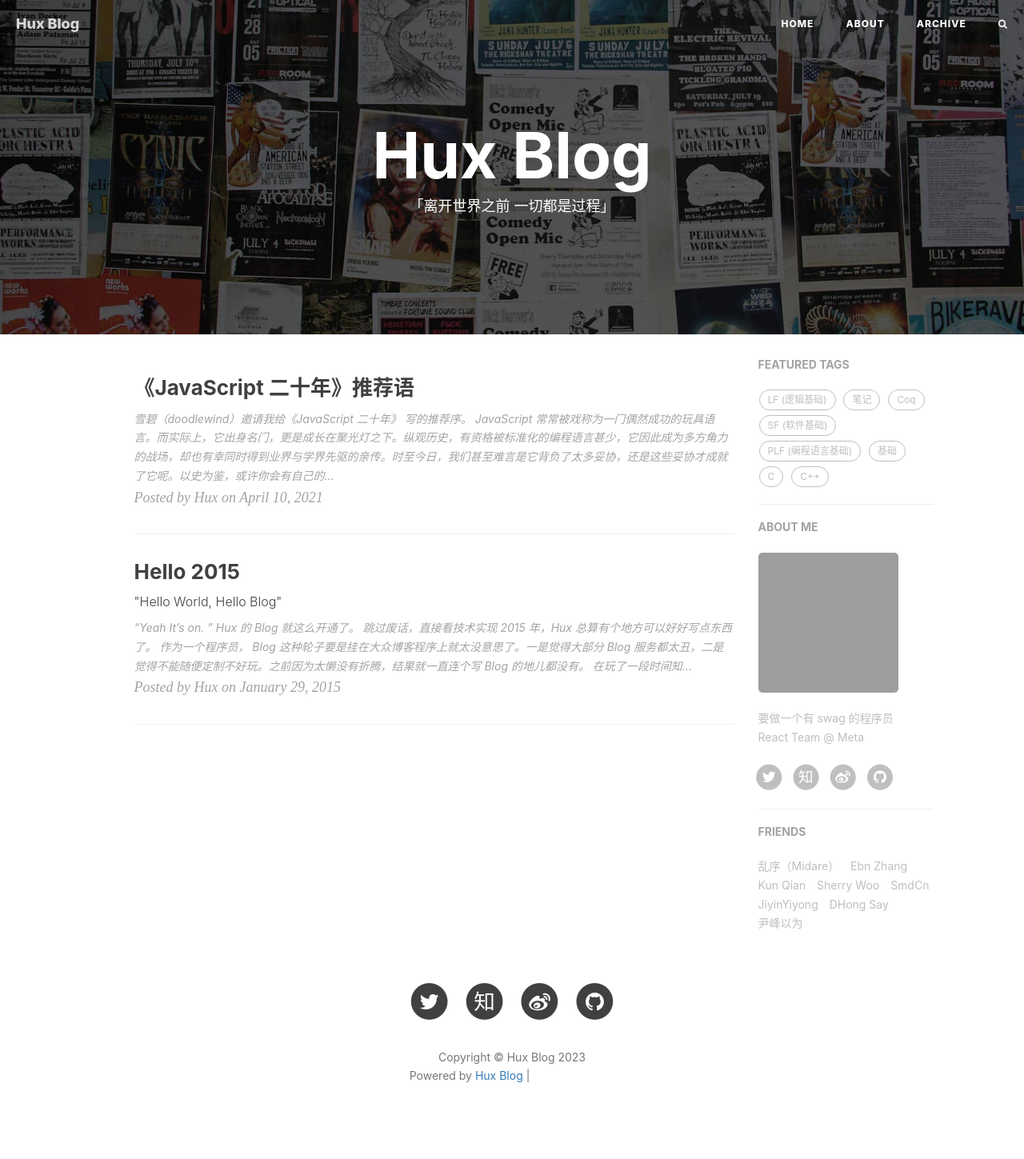
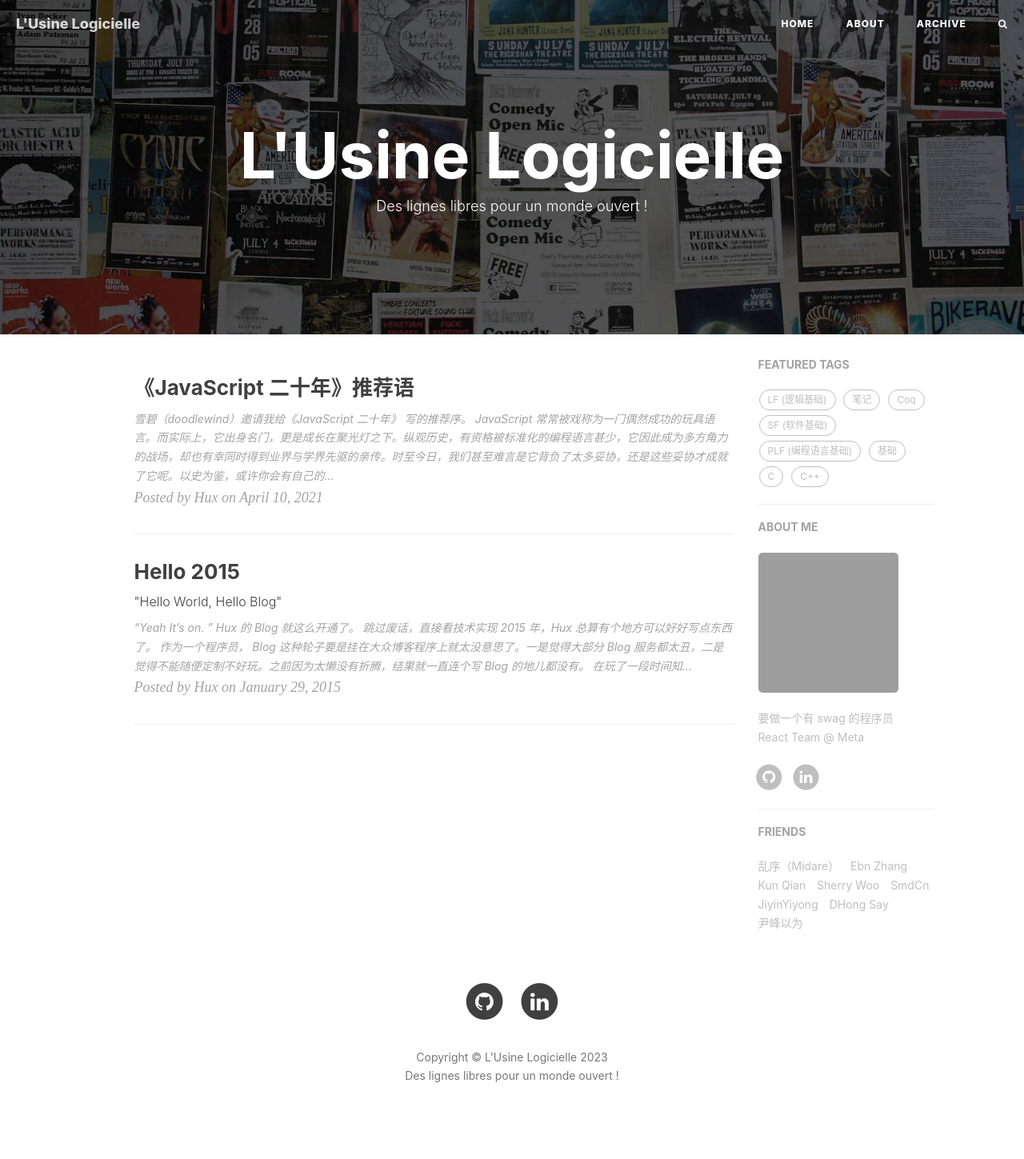
Before and after one commit to L-Usine-Logicielle/L-Usine-Logicielle.github.io, a Jekyll site: the page built from index.html, in a window 1280 px wide. Shown: the whole page at 80% size. Built offline with Jekyll 4.4.1, drawn with Linux system fonts in a browser that asks for light colours; nearby versions of some CDN libraries; the list of posts is cut into pages by our own code; comment, search, counter and statistics services are not loaded; grey boxes are pictures that could not be loaded.

Commit message:
First modifications

```diff
--- a/_config.yml
+++ b/_config.yml
@@ -1,10 +1,10 @@
 # Site settings
-title: Hux Blog
-SEOTitle: 黄玄的博客 | Hux Blog
+title: L'Usine Logicielle
+SEOTitle: L'Usine Logicielle
 header-img: img/home-bg.jpg
-email: huxpro@gmail.com
-description: "这里是 @Hux黄玄 的个人博客，与你一起发现更大的世界 | 要做一个有 swag 的程序员"
-keyword: "黄玄, Hux黄玄, Hux, 鬼栈, huxpro, @huxpro, 黄玄的博客, Hux Blog, 博客, 个人网站, 互联网, Web, JavaScript, React, React Native, 前端, 设计"
+email: administateur@lusine-logicielle.fr
+description: "Des lignes libres pour un monde ouvert !"
+keyword: "L'Usine Logicielle"
 url: "https://huangxuan.me" # your host, for absolute URL
 baseurl: "" # for example, '/blog' if your blog hosted on 'host/blog'
 
@@ -13,12 +13,8 @@ future: true
 
 # SNS settings
 RSS: false
-weibo_username: huxpro
-zhihu_username: huxpro
-github_username: huxpro
-twitter_username: huxpro
-#facebook_username:  huxpro
-#linkedin_username:  firstname-lastname-idxxxx
+github_username: L-Usine-Logicielle
+linkedin_username:  L-Usine-Logicielle
 
 # Build settings
 # from 2016, 'pygments' is unsupported on GitHub Pages. Use 'rouge' for highlighting instead.
--- a/_includes/footer.html
+++ b/_includes/footer.html
@@ -9,11 +9,7 @@
                 <p class="copyright text-muted">
                     Copyright &copy; {{ site.title }} {{ site.time | date: '%Y' }}
                     <br>
-                    Powered by <a href="http://huangxuan.me">Hux Blog</a> |
-                    <iframe style="margin-left: 2px; margin-bottom:-5px;" frameborder="0" scrolling="0" width="100px"
-                        height="20px"
-                        src="https://ghbtns.com/github-btn.html?user=huxpro&repo=huxpro.github.io&type=star&count=true">
-                    </iframe>
+                    Des lignes libres pour un monde ouvert !
                 </p>
             </div>
         </div>
@@ -89,21 +85,6 @@
         });
     })
 </script>
-{% endif %}
-
-
-{% if page.title == 'Archive' %}
-<!-- jquery.tagcloud.js -->
-<script>
-    async('{{ "/js/jquery.tagcloud.js" | prepend: site.baseurl }}', function () {
-        $.fn.tagcloud.defaults = {
-            //size: {start: 1, end: 1, unit: 'em'},
-            color: { start: '#bbbbee', end: '#2f93b4' },
-        };
-        $('#tag_cloud a').tagcloud();
-    })
-</script>
-<script src='{{ "/js/archive.js " | prepend: site.baseurl }}'></script>
 {% endif %}
 
 <!--fastClick.js -->
--- a/index.html
+++ b/index.html
@@ -1,6 +1,6 @@
 ---
 layout: page
-description: "「离开世界之前 一切都是过程」"
+description: "Des lignes libres pour un monde ouvert !"
 ---
 
 {% for post in paginator.posts %}
--- a/package.json
+++ b/package.json
@@ -6,7 +6,7 @@
     "homepage": "http://huxpro.github.io",
     "repository": {
         "type": "git",
-        "url": "https://github.com/Huxpro/huxpro.github.io"
+        "url": "https://github.com/L-Usine-Logicielle"
     },
     "bugs": "https://github.com/Huxpro/huxpro.github.io/issues",
     "devDependencies": {
```
Also changed, not shown: _includes/about/zh.md (+1 -1 lines), _includes/posts/2017-07-12-upgrading-eleme-to-pwa/en.md (+1 -1 lines), _includes/posts/2017-07-12-upgrading-eleme-to-pwa/zh.md (+1 -1 lines).
